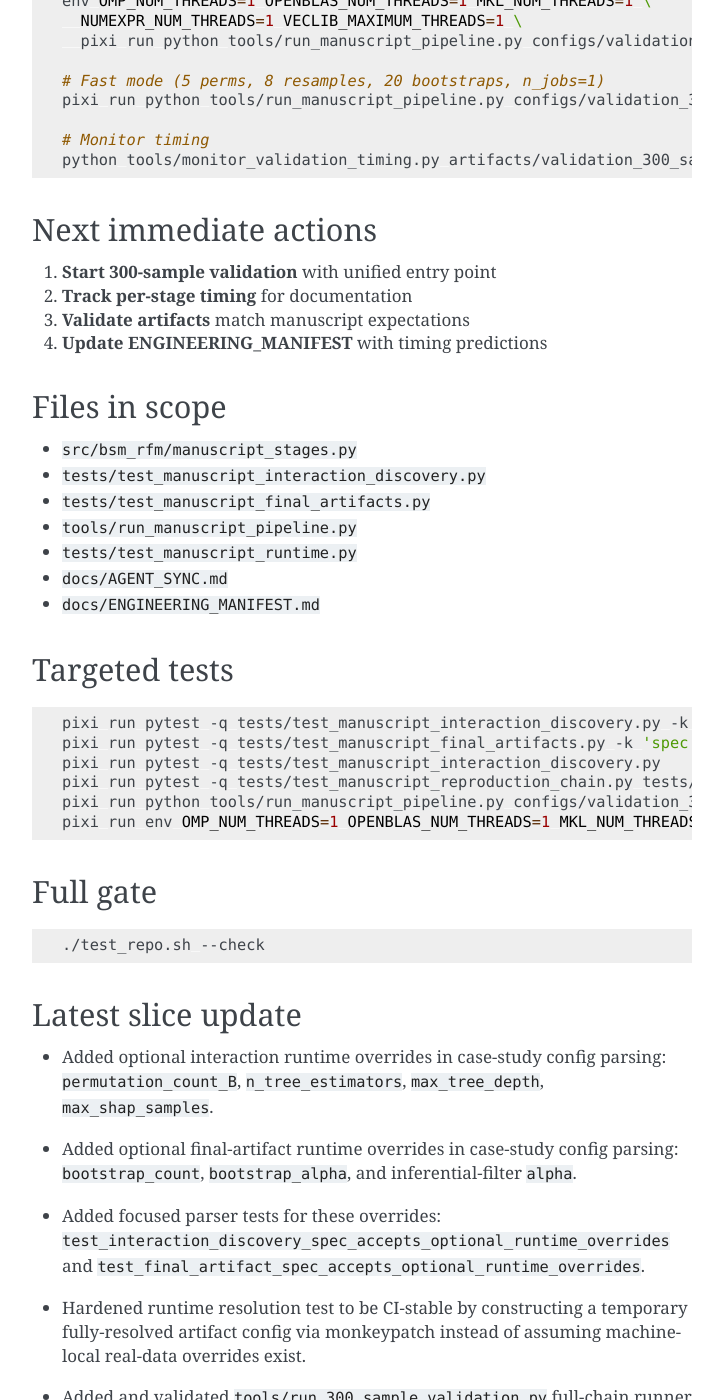
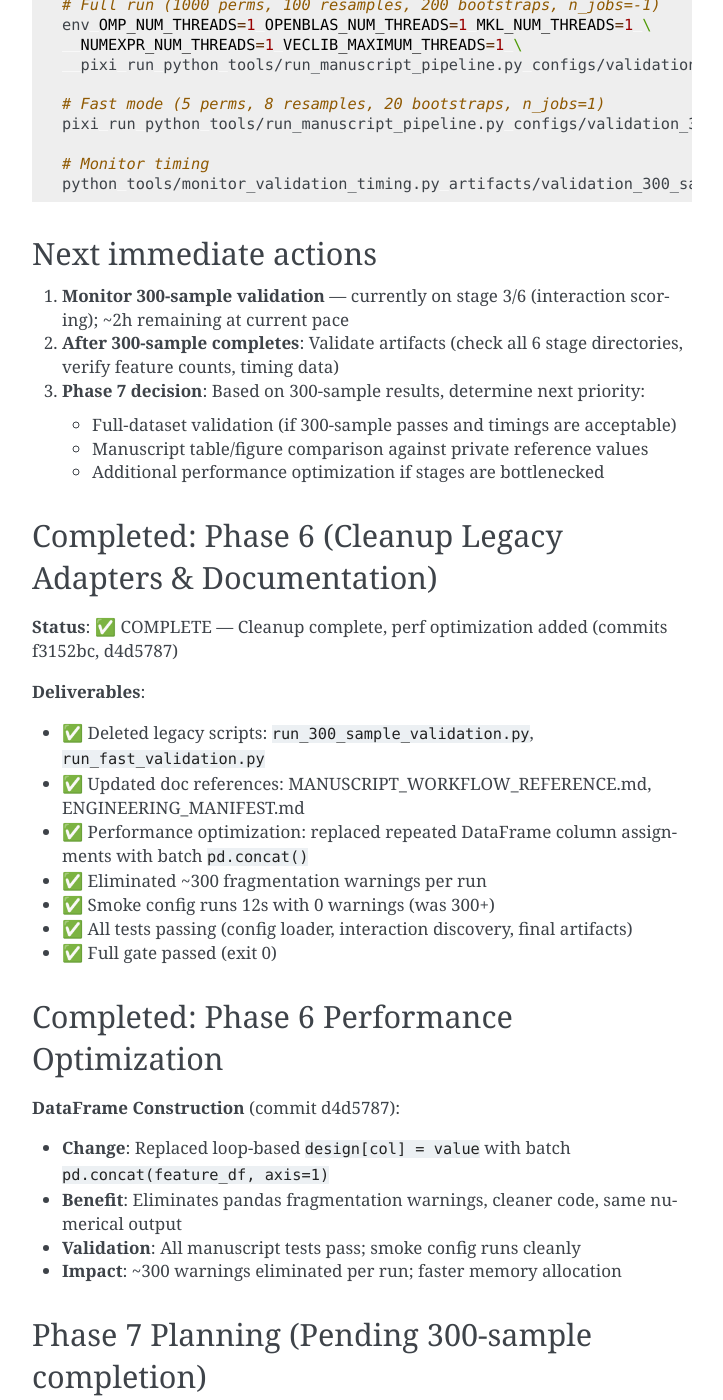
Before and after one commit to NatLabRockies/rfm-pipeline, a Sphinx documentation site: the page built from docs/AGENT_SYNC.md, in a window 1280 px wide and 1400 px high, scrolled down 1210 px. Shown: the whole window, without its empty margins (388-1111 px from the left). Built offline with Sphinx 7.4.7, drawn with Linux system fonts in a browser that asks for light colours; some of the changed text lies outside the part shown.

Commit message:
docs: update AGENT_SYNC with Phase 6 completion and Phase 7 planning
- Phase 6 cleanup and perf optimization complete (commits ee122d5, 31ca4c0)
- 300-sample validation in progress (stage 3/6, interaction scoring)
- Documented Phase 7 planning: artifact validation + optional full-dataset scaling
- Updated current milestone and slice status
- Added Phase 7a/7b scope and estimated effort

```diff
--- a/docs/AGENT_SYNC.md
+++ b/docs/AGENT_SYNC.md
@@ -5,11 +5,11 @@ branch: main
 base_branch: main
 autonomy_tier: 3
 profile: autonomous
-current_milestone: Debugged run termination; stabilized preflight + no-caps launch workflow
-current_slice: validate with capped smoke config, then run 300-sample no-caps in persistent mode
-slice_status: ready (smoke config passes; runner now writes explicit run state markers)
-last_validation: Full gate passed after runner hardening, smoke config, and legacy script cleanup
-next_slice: launch no-caps run detached and monitor run_complete/run_failed markers
+current_milestone: Phase 6 cleanup + performance optimization complete; Phase 7 planning
+current_slice: 300-sample no-caps validation in progress (stage 3/6, ~2h remaining); performance optimizations completed
+slice_status: waiting (300-sample interaction scoring stage running, 1/1000 done)
+last_validation: Full gate passed after Phase 6 cleanup (commit f3152bc); perf optimization tested (commit d4d5787)
+next_slice: After 300-sample completes: validate artifacts, then decide Phase 7 scope (full-dataset scaling or other)
 
 ## Completed: Phase 5 Integration (Config-Driven Entry Point)
 
@@ -56,10 +56,55 @@ python tools/monitor_validation_timing.py artifacts/validation_300_sample_no_cap
 
 ## Next immediate actions
 
-1. **Start 300-sample validation** with unified entry point
-1. **Track per-stage timing** for documentation
-1. **Validate artifacts** match manuscript expectations
-1. **Update ENGINEERING_MANIFEST** with timing predictions
+1. **Monitor 300-sample validation** — currently on stage 3/6 (interaction scoring); ~2h remaining at current pace
+1. **After 300-sample completes**: Validate artifacts (check all 6 stage directories, verify feature counts, timing data)
+1. **Phase 7 decision**: Based on 300-sample results, determine next priority:
+   - Full-dataset validation (if 300-sample passes and timings are acceptable)
+   - Manuscript table/figure comparison against private reference values
+   - Additional performance optimization if stages are bottlenecked
+
+## Completed: Phase 6 (Cleanup Legacy Adapters & Documentation)
+
+**Status**: ✅ COMPLETE — Cleanup complete, perf optimization added (commits f3152bc, d4d5787)
+
+**Deliverables**:
+
+- ✅ Deleted legacy scripts: `run_300_sample_validation.py`, `run_fast_validation.py`
+- ✅ Updated doc references: MANUSCRIPT_WORKFLOW_REFERENCE.md, ENGINEERING_MANIFEST.md
+- ✅ Performance optimization: replaced repeated DataFrame column assignments with batch `pd.concat()`
+- ✅ Eliminated ~300 fragmentation warnings per run
+- ✅ Smoke config runs 12s with 0 warnings (was 300+)
+- ✅ All tests passing (config loader, interaction discovery, final artifacts)
+- ✅ Full gate passed (exit 0)
+
+## Completed: Phase 6 Performance Optimization
+
+**DataFrame Construction** (commit d4d5787):
+
+- **Change**: Replaced loop-based `design[col] = value` with batch `pd.concat(feature_df, axis=1)`
+- **Benefit**: Eliminates pandas fragmentation warnings, cleaner code, same numerical output
+- **Validation**: All manuscript tests pass; smoke config runs cleanly
+- **Impact**: ~300 warnings eliminated per run; faster memory allocation
+
+## Phase 7 Planning (Pending 300-sample completion)
+
+**Goal**: Validate 300-sample artifacts and scale to full dataset
+
+**Phase 7a: Artifact Validation** (when 300-sample completes):
+
+1. Check all 6 stage directories exist (output_conditioning through final_artifacts)
+1. Verify feature retention counts match expectations (~63 first-order, ~248 interactions, ~41 nonlinear)
+1. Extract per-stage timing data; update documentation
+1. Create validation report comparing against manuscript reference values
+
+**Phase 7b: Full-Dataset Scaling** (conditional on Phase 7a passing):
+
+1. Create `validation_full_manuscript.yml` config with real-data paths
+1. Run full-dataset validation (1000 perms, 100 resamples, 200 bootstraps)
+1. Compare timing against 300-sample linear scaling predictions
+1. Validate manuscript table/figure outputs against private reference values
+
+**Estimated scope**: 4-6 hours (depends on 300-sample completion time and artifact validation findings)
 
 ## Files in scope
 
```
